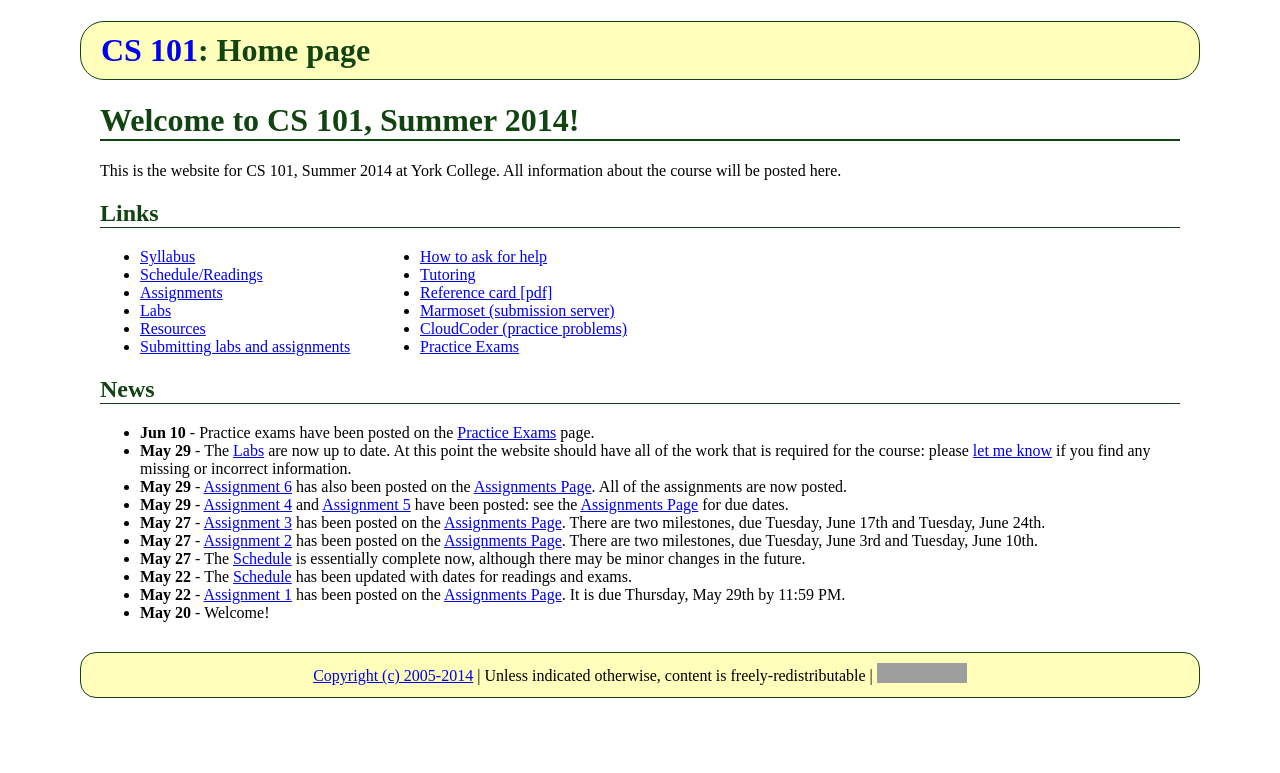
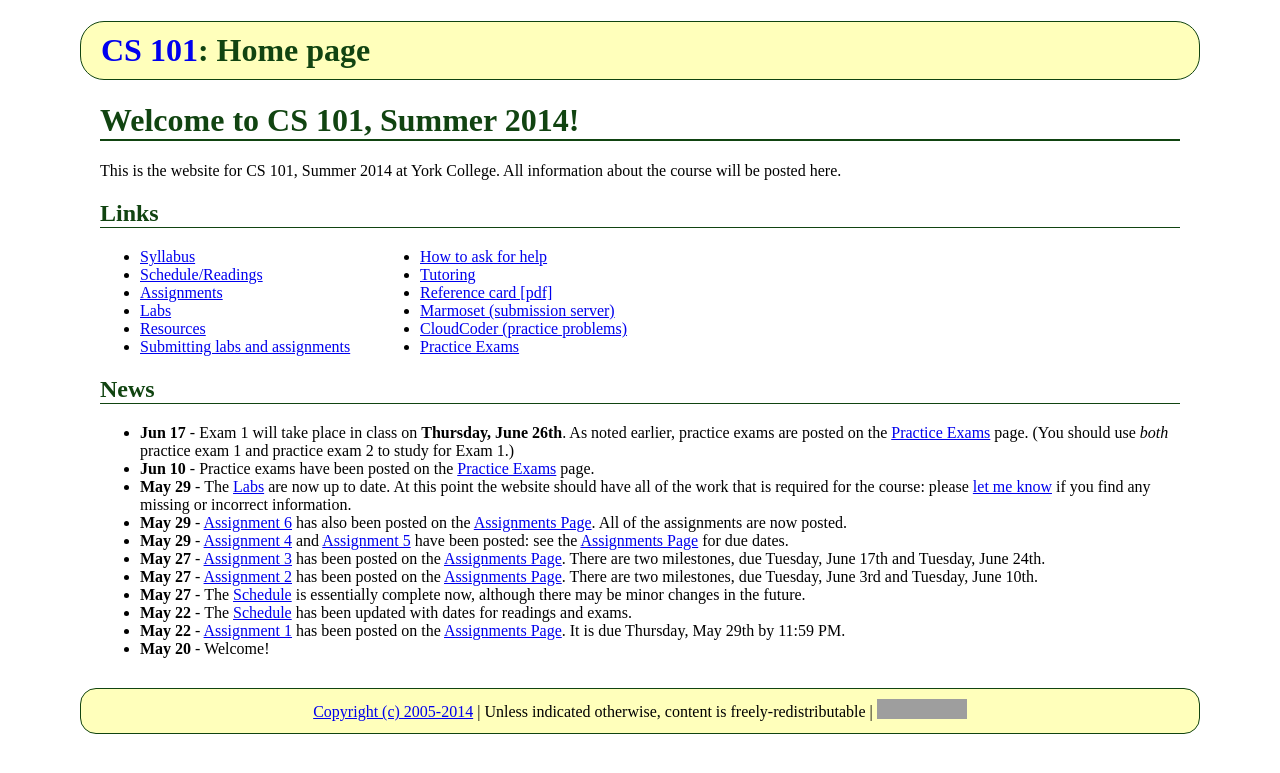
Before and after one commit to ycpcs/cs101-summer2014, a Jekyll site: the page built from index.md, in a window 1280 px wide. Shown: the top 773 px of the page. Built offline with Jekyll 4.4.1, drawn with Linux system fonts in a browser that asks for light colours; Markdown is read by kramdown in place of the engine named in the settings; grey boxes are pictures that could not be loaded.

Commit message:
announce exam 1

```diff
--- a/index.md
+++ b/index.md
@@ -36,6 +36,7 @@ All information about the course will be posted here.
 
 ## News
 
+* **Jun 17** - Exam 1 will take place in class on **Thursday, June 26th**.  As noted earlier, practice exams are posted on the [Practice Exams](practice/index.html) page.  (You should use *both* practice exam 1 and practice exam 2 to study for Exam 1.)
 * **Jun 10** - Practice exams have been posted on the [Practice Exams](practice/index.html) page.
 * **May 29** - The [Labs](labs/index.html) are now up to date.  At this point the website should have all of the work that is required for the course: please [let me know](mailto:dhovemey@ycp.edu) if you find any missing or incorrect information.
 * **May 29** - [Assignment 6](assign/assign06.html) has also been posted on the [Assignments Page](assign/index.html).  All of the assignments are now posted.
```
